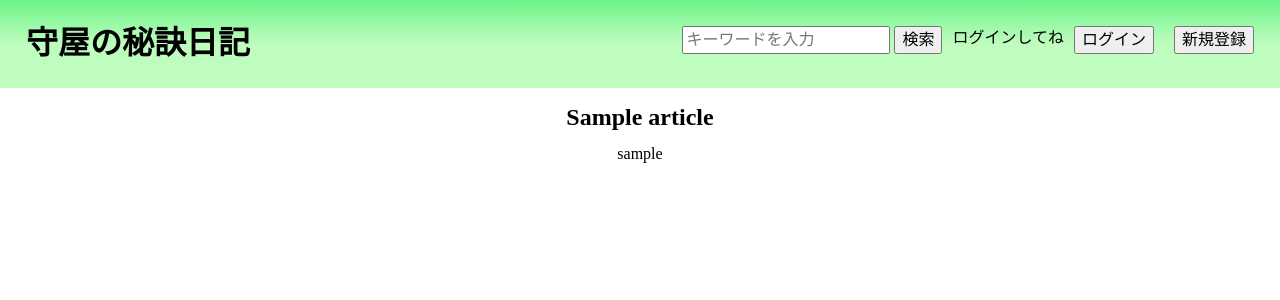
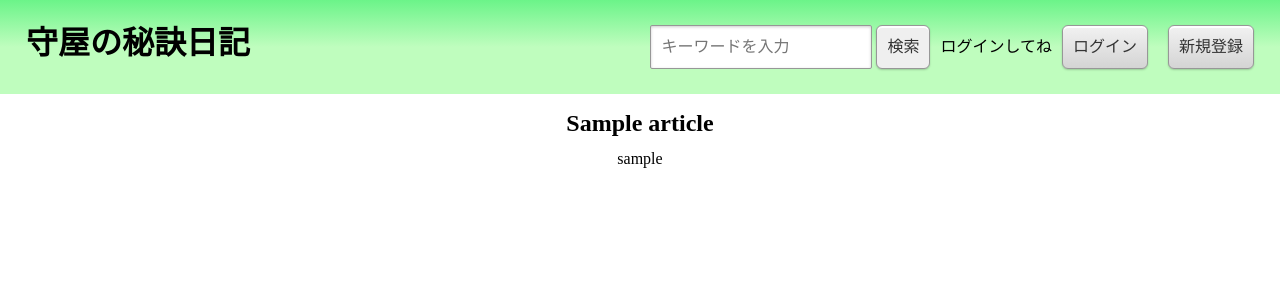
Before and after one commit to kabachan-ms/dblogsite, a Django app: page /Dblog/viewblog/1 in a window 1280 px wide. Shown: the top 300 px of the page. Run offline with Django 3.2, Linux system fonts and the light colour scheme; tables that the repository leaves empty hold one stand-in row (values such as "Sample post"); some libraries are stand-ins or nearby versions.

Commit message:
ヘッダーのボタンの見た目を統一

```diff
--- a/blogSample/Dblog/static/Dblog/viewblog/style.css
+++ b/blogSample/Dblog/static/Dblog/viewblog/style.css
@@ -26,6 +26,16 @@
     margin: 0 0 30px 0;
     padding: 0;
 }
+
+.common_btn {
+  text-decoration: none;
+  color: rgb(51, 51, 51);
+  text-align: center;
+  padding: 10px;
+  border: 1px solid rgb(151, 151, 151);
+  box-shadow: rgba(0, 0, 0, 0.2) 0px 1px 2px 0px, rgb(255, 255, 255) 0px 2px 0px 0px inset;
+  border-radius: 6px;
+}
 .taitoru{
     margin: 0 auto;
     margin-top: 20px;
--- a/blogSample/Dblog/templates/Dblog/base_changebtn.html
+++ b/blogSample/Dblog/templates/Dblog/base_changebtn.html
@@ -29,21 +29,21 @@
 
         <li><form action="{% url 'post_form' %}">
             {% csrf_token %}
-        <button type="submit" name="makeblog_botton">新規ブログ作成</button></form></li>
+        <button class="common_btn" type="submit" name="makeblog_botton">新規ブログ作成</button></form></li>
         <li><form action="{% url 'Mypage_top' %}">
             {% csrf_token %}
-        <button type="submit" name="mypagetop_botton">マイページ</button></form></li>
+        <button class="common_btn" type="submit" name="mypagetop_botton">マイページ</button></form></li>
         <li><form action="{% url 'logout' %}">
             {% csrf_token %}
-        <button type="submit" name="logout_botton">ログアウト</button></form></li><!--ログアウトの処理 settings.pyで指定したページへ遷移-->
+        <button class="common_btn" type="submit" name="logout_botton">ログアウト</button></form></li><!--ログアウトの処理 settings.pyで指定したページへ遷移-->
         {% else %}<!--未ログイン時の表示-->
             <p>ログインしてね</p>
         <li><form action="{% url 'login' %}">
             {% csrf_token %}
-        <button type="submit" name="login_button">ログイン</button></form></li>
+        <button class="common_btn" type="submit" name="login_button">ログイン</button></form></li>
         <li><form action="{% url 'signin' %}">
             {% csrf_token %}
-        <button type="submit" name="signin">新規登録</button></form></li>
+        <button class="common_btn" type="submit" name="signin">新規登録</button></form></li>
         {% endif %}
     </ul>
 </header>
--- a/blogSample/Dblog/templates/Dblog/signin.html
+++ b/blogSample/Dblog/templates/Dblog/signin.html
@@ -22,7 +22,7 @@
             <!-- ＃のところに同じフォルダ内にあるHTMLファイルにリンクする場合は、リンク先のパスに、そのファイル名を記述すればリンクできる らしいです？？？ -->
             <li><form action="{% url 'login' %}">
                 {% csrf_token %}
-            <button type="submit" name="login_button">ログイン</button></form></li>
+            <button class="common_btn" type="submit" name="login_button">ログイン</button></form></li>
         </ul>
     </header>
 
@@ -40,7 +40,7 @@
             <!-- <ul class="itiretu"> -->
             <!-- <li><a class="login" href="#">登録</a></li> -->
 
-            <input type="submit" id="signup_button" class="signup_button" name="signup_button" value="登録">
+            <input type="submit" id="signup_button" class="common_btn" name="signup_button" value="登録">
                 </form>
 
         </div>
--- a/blogSample/Dblog/templates/Dblog/viewblog.html
+++ b/blogSample/Dblog/templates/Dblog/viewblog.html
@@ -1,73 +1,61 @@
 <!DOCTYPE html>
-{% load static %}
 <html lang="ja">
-
-<head>
+    {% extends 'Dblog/base_changebtn.html' %}
+    {% block content %}
+    {% load static %}
+ <!-- <head>
     <meta charset="UTF-8">
-    <meta name="viewport" content="width=device-width, initial-scale=1.0">
+    <meta name="viewport" content="width=device-width, initial-scale=1.0"> -->
     <link rel="stylesheet" href="{% static 'Dblog/viewblog/reset.css' %}">
     <link rel="stylesheet" href="{% static 'Dblog/viewblog/style.css' %}">
-    <title>投稿</title>
-</head>
+    <!-- <title>投稿</title>
+</head>   -->
 
-<body>
+<!-- <body>
     <header class="page-header">
         <div class="header-container">
             <h1>守屋の秘訣日記</h1>
-        </div>
+        </div>  -->
 
-    <ul class="itiretu">
+    <!-- <ul class="itiretu"> -->
     <!-- actionの後のurlをこのサイトのurlをいれるとこのサイト内での検索になるらしいです(多分）コピーで拾ってきましたごめんなさい -->
     <!-- methodの部分もGETのサイトとPOSTのサイトがありました＞_＜ -->
-    <li><form method="GET" action=" ">
+    <!-- <li><form method="GET" action=" ">
             <input type="search" name="keyword" placeholder="キーワードを入力">
             <input type="submit" value="検索">
         </form>
-        </li>
+        </li>  -->
         <!-- ＃のところに同じフォルダ内にあるHTMLファイルにリンクする場合は、リンク先のパスに、そのファイル名を記述すればリンクできる らしいです？？？ -->
-        {% if user.is_authenticated %}<!--ログイン時の表示-->
+        <!-- {% if user.is_authenticated %}ログイン時の表示 -->
 
 
-            {{ user.username }}さん、こんにちは。
+            <!-- {{ user.username }}さん、こんにちは。
 
-            <li>
-                <form action="{% url 'post_form' %}">
-                    {% csrf_token %}
-                    <button type="submit" name="makeblog_botton">新規ブログ作成</button>
-                </form>
-            </li>
-            <li>
-                <form action="{% url 'Mypage_top' %}">
-                    {% csrf_token %}
-                    <button type="submit" name="mypagetop_botton">マイページ</button>
-                </form>
-            </li>
-            <li>
-                <form action="{% url 'logout' %}">
-                    {% csrf_token %}
-                    <button type="submit" name="logout_botton">ログアウト</button>
-                </form>
-            </li>
+            <li><form action="{% url 'post_form' %}">
+            {% csrf_token %}
+            <button class="common_btn" type="submit" name="makeblog_botton">新規ブログ作成</button></form></li>
+            <li><form action="{% url 'Mypage_top' %}">
+            {% csrf_token %}
+            <button class="common_btn" type="submit" name="mypagetop_botton">マイページ</button></form></li>
+            <li><form action="{% url 'logout' %}">
+            {% csrf_token %}
+            <button class="common_btn" type="submit" name="logout_botton">ログアウト</button></form></li> -->
             <!--ログアウトの処理 settings.pyで指定したページへ遷移-->
-            {% else %}
+            <!-- {% else %} -->
             <!--未ログイン時の表示-->
-            <p>ログインしてね</p>
-            <li>
-                <form action="{% url 'login' %}">
-                    {% csrf_token %}
-                    <button type="submit" name="login_button">ログイン</button>
-                </form>
-            </li>
-            <li>
-                <form action="{% url 'signin' %}">
-                    {% csrf_token %}
-                    <button type="submit" name="signup_button">新規登録</button>
-                </form>
-            </li>
-            {% endif %}
+            <!-- <p>ログインしてね</p>
+            <li><form action="{% url 'login' %}">
+            {% csrf_token %}
+            <button class="common_btn" type="submit" name="login_button">ログイン</button></form></li>
+            <li><form action="{% url 'signin' %}">
+            {% csrf_token %}
+            <button class="common_btn" type="submit" name="signup_button">新規登録</button></form></li>
+            {% endif %} -->
 
-        </ul>
-    </header>
+        <!-- </ul>
+    </header> -->
+
+
     {% if blog.is_private == False %}
     <script src="https://cdn.jsdelivr.net/npm/marked@3.0.7/marked.min.js"></script>
 
@@ -95,3 +83,4 @@
 </body>
 
 </html>
+{% endblock %}
```
Also changed, not shown: blogSample/Dblog/templates/registration/login.html (+8 -8 lines), blogSample/Dblog/static/Dblog/login/style.css (line endings or trailing spaces).
